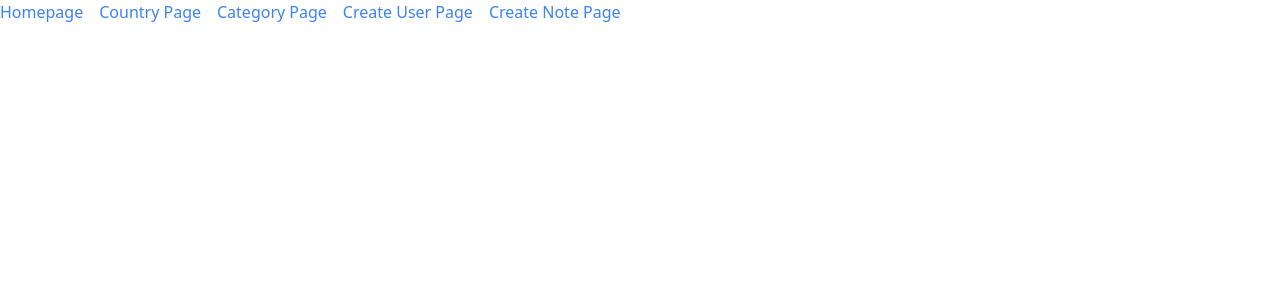
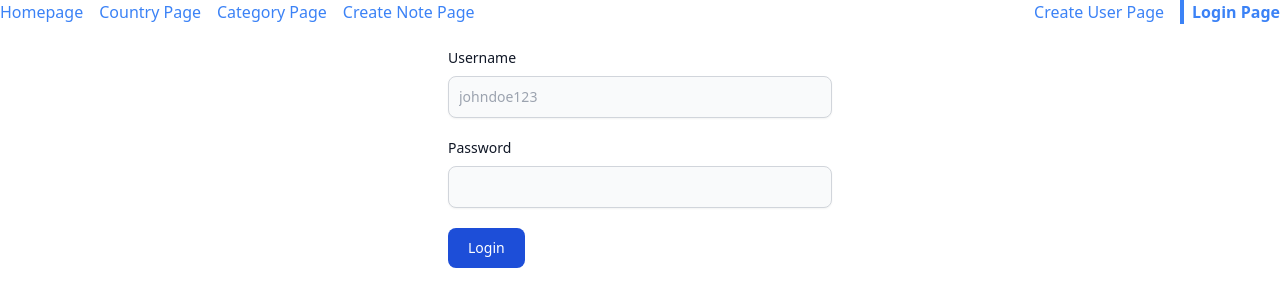
Before and after one commit to RyanThen/Travel-Notes, a React (Create React App) app in the folder frontend/: page /login in a window 1280 px wide. Shown: the top 306 px of the page. Built offline with nearby package versions, Linux system fonts and the light colour scheme; no server answers.

Commit message:
add login page and login backend route

```diff
--- a/frontend/src/components/Navigation.js
+++ b/frontend/src/components/Navigation.js
@@ -6,13 +6,15 @@ import CountryPage from '../pages/CountryPage';
 import CategoryPage from '../pages/CategoryPage';
 import CreateUserPage from '../pages/CreateUserPage';
 import CreateNotePage from '../pages/CreateNotePage';
+import LoginPage from '../pages/LoginPage';
 
 // ADD USER LOGIN BUTTON AND A MORE FLESHED OUT NAVIGATION INSTEAD OF JUST QUICK LINKS TO TEST PAGES.
 
 function Navigation() {
   return (
-    <div>
-      <div className="flex gap-4">
+    <div className="header-nav-container max-w-screen-xl mx-auto">
+      <div className="header-nav flex justify-between">
+        <div className="header-nav-links flex gap-4">
           <Link
             to={'/'}
             activeClassName="font-bold border-l-4 border-blue-500 pl-2"
@@ -35,6 +37,15 @@ function Navigation() {
           </Link>
 
           <Link
+            to={'/create-note'}
+            activeClassName="font-bold border-l-4 border-blue-500 pl-2"
+          >
+            Create Note Page
+          </Link>
+        </div>
+
+        <div className="header-nav-actions flex gap-4">
+          <Link
             to={'/create-user'}
             activeClassName="font-bold border-l-4 border-blue-500 pl-2"
           >
@@ -42,11 +53,12 @@ function Navigation() {
           </Link>
 
           <Link
-          to={'/create-note'}
+            to={'/login'}
             activeClassName="font-bold border-l-4 border-blue-500 pl-2"
           >
-          Create Note Page
+            Login Page
           </Link>
+        </div>
       </div>
 
       <br />
@@ -67,6 +79,9 @@ function Navigation() {
         <Route path="/create-note">
           <CreateNotePage />
         </Route>
+        <Route path="/login">
+          <LoginPage />
+        </Route>
       </div>
     </div>
   )
--- /dev/null
+++ b/frontend/src/pages/LoginPage.js
@@ -0,0 +1,44 @@
+import { useState } from 'react';
+import axios from 'axios';
+
+function LoginPage() {
+
+  const [formData, setFormData] = useState({ username: '', password: '' });
+
+  const handleChange = (event) => {
+    const { name, value } = event.target;
+    setFormData((prevFormData) => ({ ...prevFormData, [name]: value }));
+  };
+
+  const handleSubmit = async (e) => {
+    e.preventDefault();
+
+    const res = await axios.post('http://localhost:3001/login', { formData });
+
+    console.log(res);
+  }
+
+  return (
+    <div>
+
+      <form onSubmit={handleSubmit} className="max-w-sm mx-auto">
+
+        <div className="mb-5">
+          <label htmlFor="username" className="block mb-2 text-sm font-medium text-gray-900 dark:text-white">Username</label>
+          <input onChange={handleChange} value={formData.username} type="text" id="username" name="username" className="shadow-sm bg-gray-50 border border-gray-300 text-gray-900 text-sm rounded-lg focus:ring-blue-500 focus:border-blue-500 block w-full p-2.5 dark:bg-gray-700 dark:border-gray-600 dark:placeholder-gray-400 dark:text-white dark:focus:ring-blue-500 dark:focus:border-blue-500 dark:shadow-sm-light" placeholder="johndoe123" required />
+        </div>
+
+        <div className="mb-5">
+          <label htmlFor="password" className="block mb-2 text-sm font-medium text-gray-900 dark:text-white">Password</label>
+          <input onChange={handleChange} value={formData.password} type="password" id="password" name="password" className="shadow-sm bg-gray-50 border border-gray-300 text-gray-900 text-sm rounded-lg focus:ring-blue-500 focus:border-blue-500 block w-full p-2.5 dark:bg-gray-700 dark:border-gray-600 dark:placeholder-gray-400 dark:text-white dark:focus:ring-blue-500 dark:focus:border-blue-500 dark:shadow-sm-light" required />
+        </div>
+
+        <button type="submit" className="text-white bg-blue-700 hover:bg-blue-800 focus:ring-4 focus:outline-none focus:ring-blue-300 font-medium rounded-lg text-sm px-5 py-2.5 text-center dark:bg-blue-600 dark:hover:bg-blue-700 dark:focus:ring-blue-800">Login</button>
+
+      </form>
+
+    </div>
+  )
+}
+
+export default LoginPage;
```
Also changed, not shown: 1 other file (tests, documents, lock files or other folders). Lines whose indentation alone changed are shown as unchanged.
